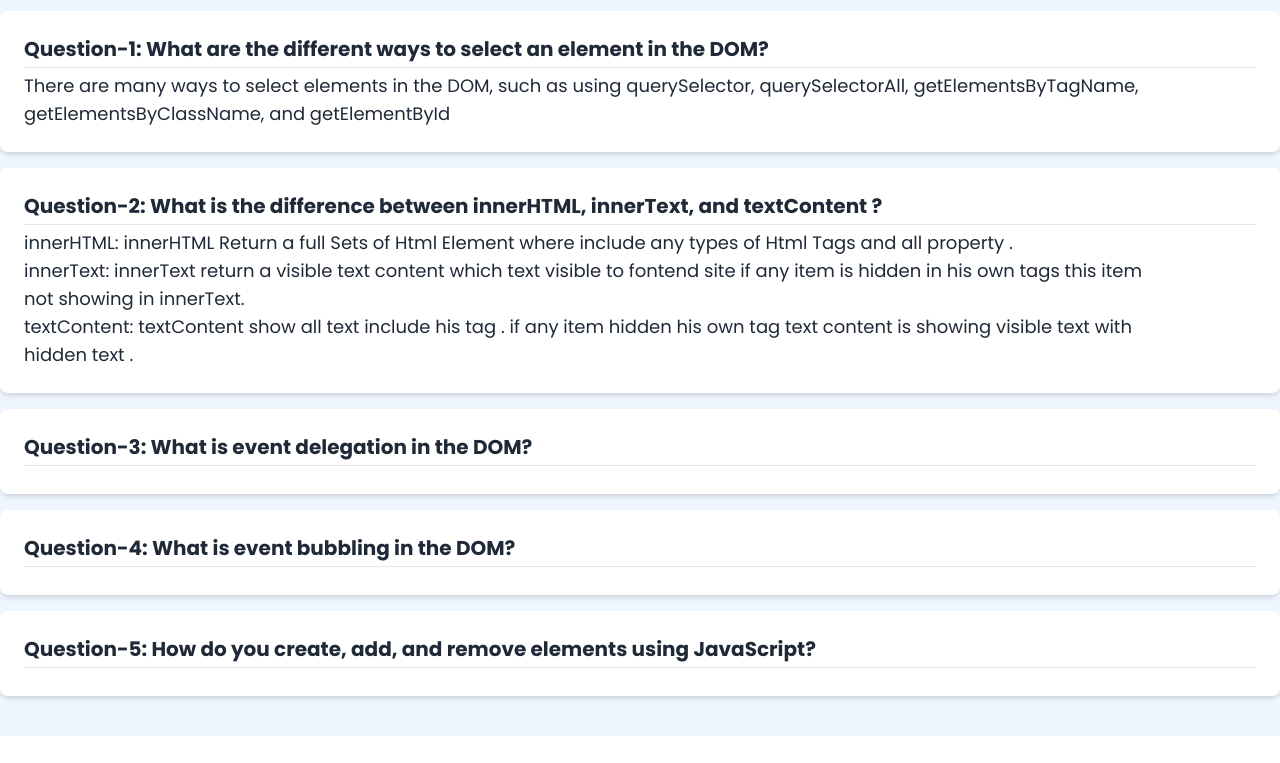
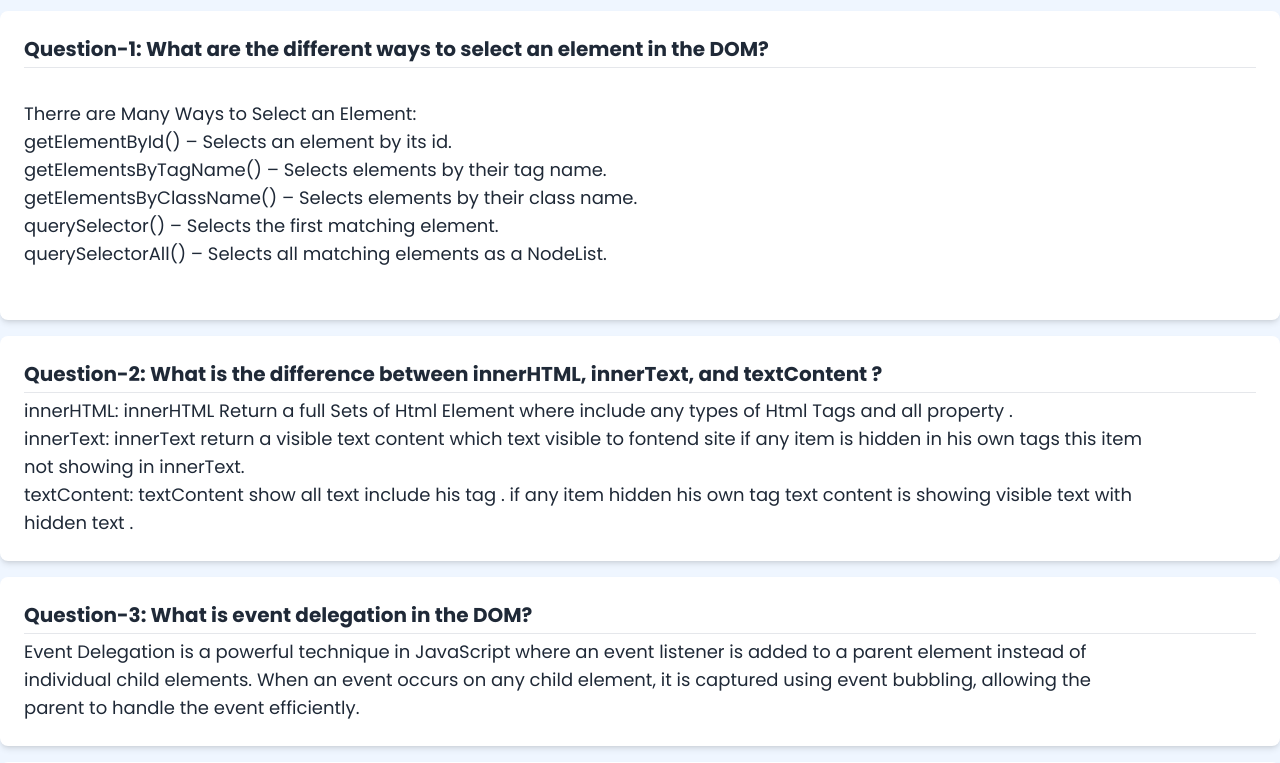
Before and after one commit to hanifsikder921/assignment-m-5, a plain HTML site: page question.html in a window 1280 px wide. Shown: the part 189-952 px from the top of the page. Before the commit the page ends 925 px from the top, so only its background shows below. Drawn offline with nearby package versions, Linux system fonts and the light colour scheme.

Commit message:
complete work

```diff
--- a/js/question.js
+++ b/js/question.js
@@ -1,17 +1,25 @@
-document.getElementById("backButton").addEventListener("click",function(){
+document.getElementById("backButton").addEventListener("click", function () {
 
-    window.location.href="index.html";
+    window.location.href = "index.html";
 });
 
 
 
 
-const questionContainer=document.getElementById("questionContainer");
+const questionContainer = document.getElementById("questionContainer");
 
 const questions = [
     {
         question: "What are the different ways to select an element in the DOM?",
-        answer: "There are many ways to select elements in the DOM, such as using querySelector, querySelectorAll, getElementsByTagName, getElementsByClassName, and getElementById"
+        answer: `
+                 Therre are Many Ways to Select an Element:
+                 getElementById() – Selects an element by its id.
+                 getElementsByTagName() – Selects elements by their tag name.
+                 getElementsByClassName() – Selects elements by their class name.
+                 querySelector() – Selects the first matching element.
+                 querySelectorAll() – Selects all matching elements as a NodeList.
+
+        `
     },
 
     {
@@ -20,16 +28,17 @@ const questions = [
     },
     {
         question: "What is event delegation in the DOM?",
-        answer: " "
+        answer: "Event Delegation is a powerful technique in JavaScript where an event listener is added to a parent element instead of individual child elements. When an event occurs on any child element, it is captured using event bubbling, allowing the parent to handle the event efficiently."
     },
     {
         question: "What is event bubbling in the DOM?",
-        answer: " "
+        answer: "Event Bubbling is an event propagation mechanism in the DOM where an event triggered on a child element propagates up through its parent, grandparent, and other ancestor elements."
     },
     {
         question: "How do you create, add, and remove elements using JavaScript?",
-        answer: " "
-    },
+        answer: "Create element: document.createElement(); \nRemove Element: elementName.remove(); \nRemove  Child Element: parentElement.innerHTML = '' ''; "
+    }
+
 
 ]
 
```
Also changed, not shown: question.html (+1 -1 lines).
